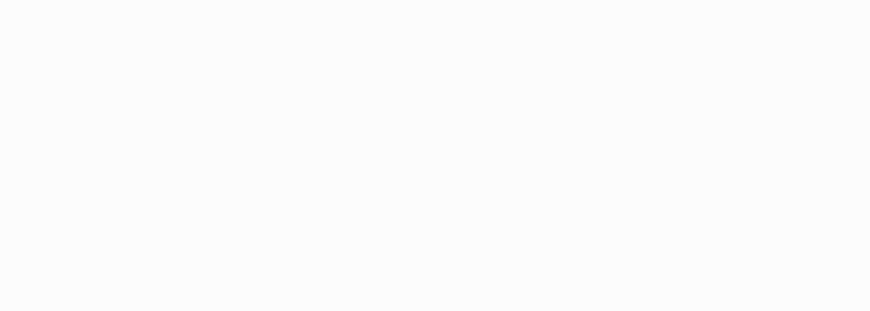
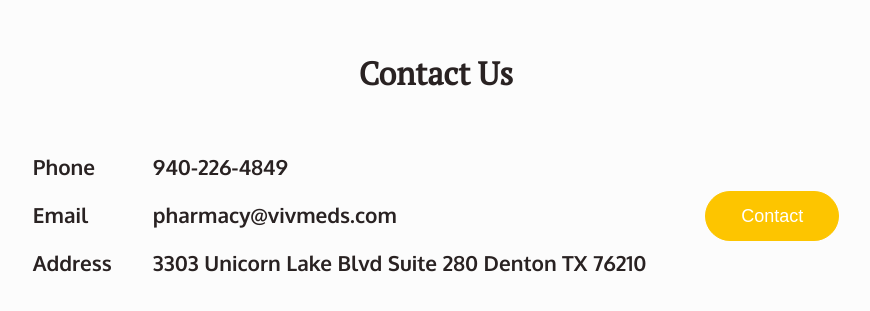
Before and after one commit to ismailomodara/viv-meds, a Nuxt app: page / in a window 1280 px wide. Shown: the part 4984-5295 px from the top of the page, without its empty margins (204-1074 px from the left). Before the commit the page ends 4299 px from the top, so only its background shows below. Built offline with nearby package versions, Linux system fonts and the light colour scheme.

Commit message:
Completed Map and Contact Components

```diff
--- a/assets/css/typography.scss
+++ b/assets/css/typography.scss
@@ -36,6 +36,14 @@
   line-height: 1.6;
 }
 
+.text-regular {
+  text-transform: none !important;
+}
+
+.text-black {
+  color: #292222 !important;
+}
+
 .vm-section__heading {
   margin-bottom: 40px;
   text-align: center;
@@ -45,7 +53,7 @@
     font-size: 2rem;
     text-transform: uppercase;
     margin-bottom: 15px;
-    color: #8B882C
+    color: #8B882C;
   }
 
   p {
--- /dev/null
+++ b/components/General/ContactUs.vue
@@ -0,0 +1,64 @@
+<template>
+  <el-container class="vm-section">
+    <div class="vm-section__heading">
+      <h2 class="text-black text-regular">Contact Us</h2>
+    </div>
+    <div class="vm-contact">
+      <div class="vm-contact__info">
+        <p>
+          <span class="label">Phone</span>
+          <span>940-226-4849</span>
+        </p>
+        <p>
+          <span class="label">Email</span>
+          <span>pharmacy@vivmeds.com</span>
+        </p>
+        <p>
+          <span class="label">Address</span>
+          <span>3303 Unicorn Lake Blvd Suite 280 Denton TX 76210</span>
+        </p>
+      </div>
+      <div class="vm-contact__action">
+        <el-button round class="el-button--secondary">Contact</el-button>
+      </div>
+    </div>
+  </el-container>
+</template>
+
+<script>
+export default {
+  name: 'ContactUs',
+  data() {
+    return {}
+  },
+}
+</script>
+
+<style lang="scss">
+.vm-contact {
+  width: 70%;
+  margin: 0 auto;
+  display: flex;
+  justify-content: space-between;
+  align-items: center;
+
+  &__info {
+    p {
+      font-size: 1.3rem;
+      color: #292222;
+      font-weight: 600;
+      display: flex;
+      align-items: center;
+
+      &:not(:last-child) {
+        margin-bottom: 15px;
+      }
+
+      .label {
+        min-width: 120px;
+        display: block;
+      }
+    }
+  }
+}
+</style>
--- a/components/General/Newsletter.vue
+++ b/components/General/Newsletter.vue
@@ -17,7 +17,6 @@
                 placeholder="you@mail.com"
               ></el-input>
               <el-button
-                type="primary"
                 round
                 class="el-button--secondary ml-2"
                 :loading="subscribing"
--- /dev/null
+++ b/components/Home/GetDirections.vue
@@ -0,0 +1,41 @@
+<template>
+  <el-container class="vm-section">
+    <div class="vm-section__heading">
+      <h2 class="text-black text-regular">Get Directions</h2>
+    </div>
+    <el-row type="flex" :gutter="30" class="flex-wrap">
+      <el-col :span="24">
+        <div class="vm-map">
+          <iframe
+            src="https://www.google.com/maps/embed?pb=!1m18!1m12!1m3!1d3339.5528953886264!2d-97.0982117845749!3d33.173362880854086!2m3!1f0!2f0!3f0!3m2!1i1024!2i768!4f13.1!3m3!1m2!1s0x864dcb3466fb5227%3A0xdb6007eeff3f3f8b!2s3303%20Unicorn%20Lake%20Blvd%2C%20Denton%2C%20TX%2076210%2C%20USA!5e0!3m2!1sen!2sng!4v1613632556091!5m2!1sen!2sng"
+            width="600"
+            height="450"
+            style="border: 0"
+            allowfullscreen=""
+            aria-hidden="false"
+            tabindex="0"
+          ></iframe>
+        </div>
+      </el-col>
+    </el-row>
+  </el-container>
+</template>
+
+<script>
+export default {
+  name: 'GetDirections',
+  data() {
+    return {}
+  },
+}
+</script>
+
+<style lang="scss">
+.vm-map {
+  width: 100%;
+
+  iframe {
+    width: 100% !important;
+  }
+}
+</style>
--- a/nuxt.config.js
+++ b/nuxt.config.js
@@ -4,7 +4,7 @@
 
   // Global page headers: https://go.nuxtjs.dev/config-head
   head: {
-    title: 'viv-meds',
+    title: 'VivMeds',
     htmlAttrs: {
       lang: 'en',
     },
--- a/pages/index.vue
+++ b/pages/index.vue
@@ -30,6 +30,8 @@
     </el-container>
     <Testimonials />
     <Newsletter />
+    <GetDirections />
+    <ContactUs />
   </div>
 </template>
 
@@ -40,6 +42,8 @@
 import ServiceCard from '@/components/Home/ServiceCard'
 import Testimonials from '@/components/General/Testimonials'
 import Newsletter from '@/components/General/Newsletter'
+import GetDirections from '@/components/Home/GetDirections'
+import ContactUs from '@/components/General/ContactUs'
 
 export default {
   name: 'Home',
@@ -48,6 +52,8 @@
     ServiceCard,
     Testimonials,
     Newsletter,
+    GetDirections,
+    ContactUs,
   },
   mixins: [image],
   data() {
```
